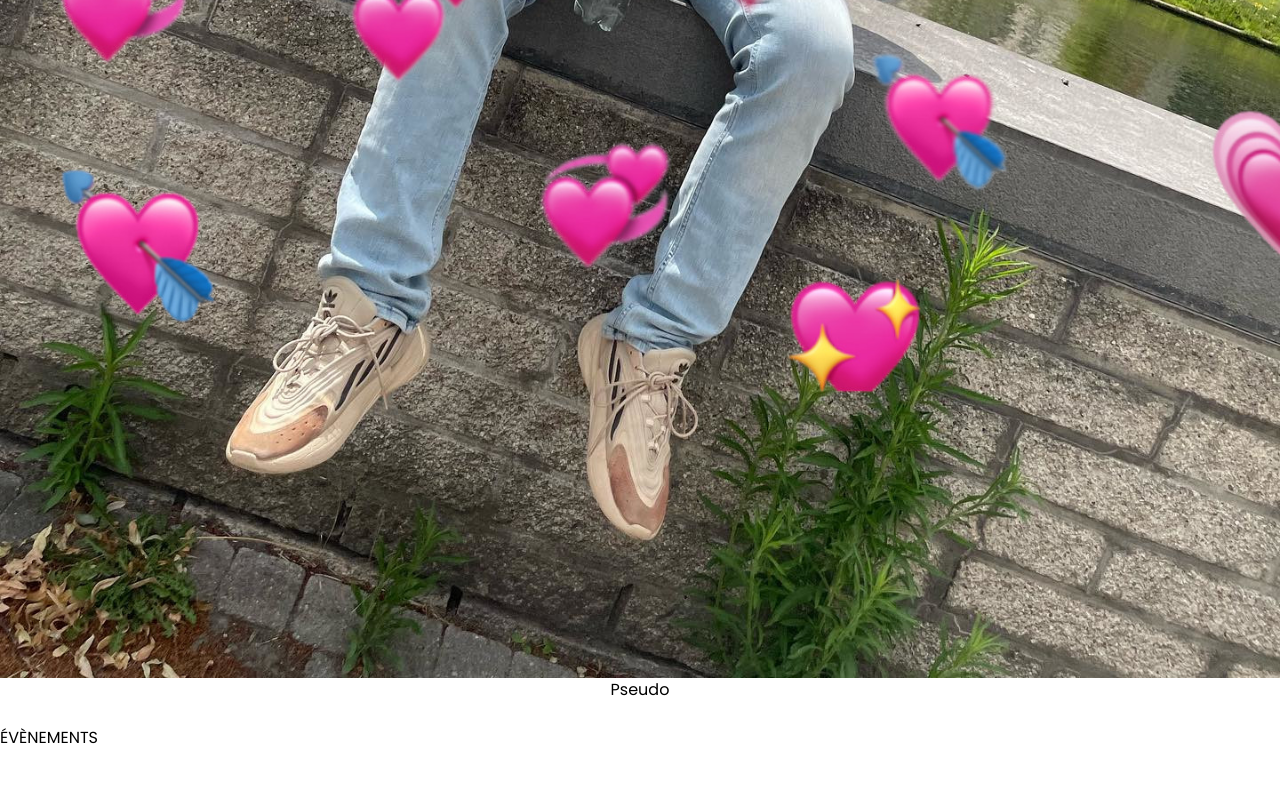
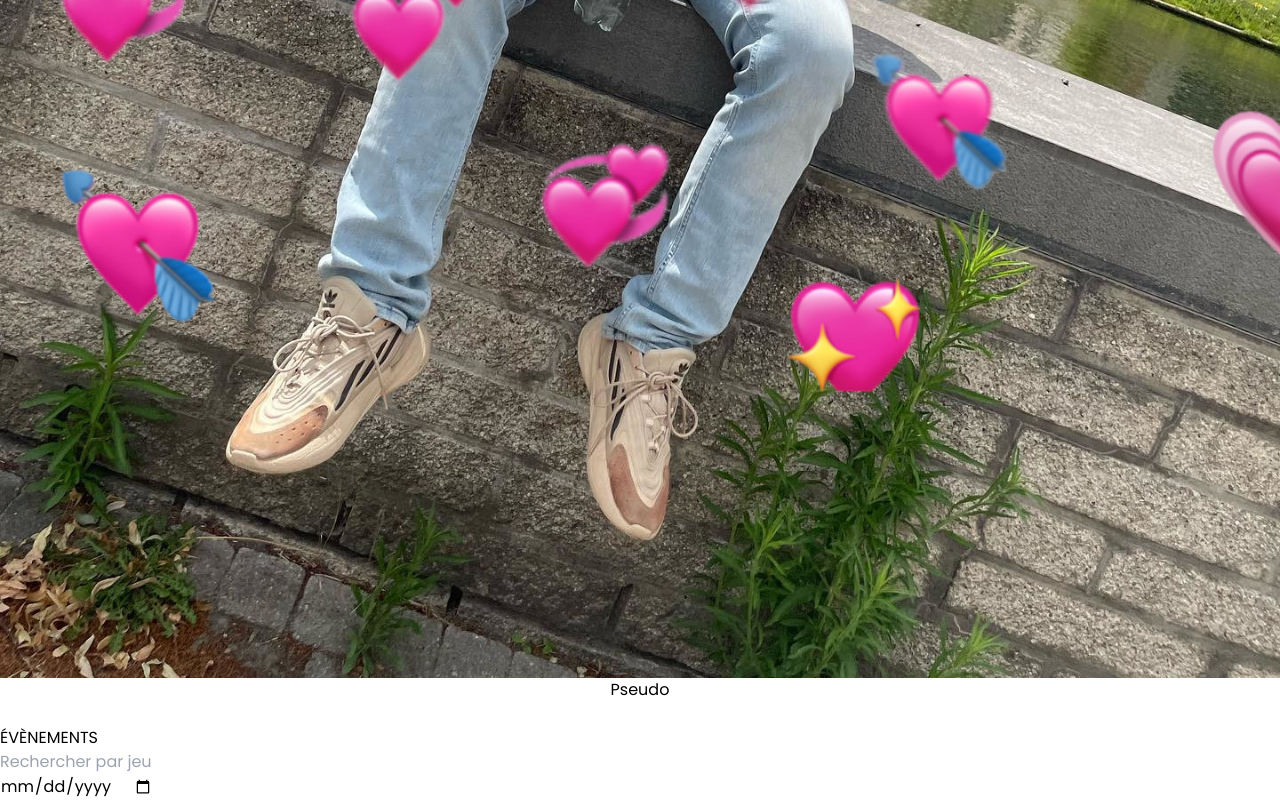
Before and after one commit to saamue3l/gamehub-front, a Vue app: page /events in a window 1280 px wide. Shown: the part 1815-2615 px from the top of the page. Before the commit the page ends 2589 px from the top, so only its background shows below. Built offline with nearby package versions, Linux system fonts and the light colour scheme.

Commit message:
Made some header components

```diff
--- /dev/null
+++ b/src/components/ui/inputs/datePicker/DatePicker.vue
@@ -0,0 +1,10 @@
+<script setup lang="ts"></script>
+
+<template>
+  <input
+    type="date"
+    class="rounded-md p-1.5 bg-custom-background border border-custom-white focus-within:border-custom-primary text-custom-gray focus:text-custom-white focus-visible:outline-none"
+  />
+</template>
+
+<style scoped></style>
--- a/src/components/ui/inputs/searchbar/SearchBar.vue
+++ b/src/components/ui/inputs/searchbar/SearchBar.vue
@@ -1,9 +1,24 @@
 <script setup lang="ts">
-withDefaults(defineProps(), {
+import SearchButton from '@/components/ui/inputs/searchbar/SearchButton.vue'
+
+interface InputProps {
+  placeholder?: string
+}
+
+withDefaults(defineProps<InputProps>(), {
   placeholder: 'Rechercher'
 })
 </script>
 <template>
-  <input class="rounded bg-slate-800 border-slate-200" :placeholder="placeholder" />
+  <div
+    class="group/search rounded-md p-1.5 flex justify-start bg-custom-background border border-custom-white focus-within:border-custom-primary"
+    tabindex=""
+  >
+    <input
+      :placeholder="placeholder"
+      class="bg-custom-background focus-visible:outline-none focus-visible:placeholder-custom-white transition placeholder:transition placeholder:text-custom-gray caret-custom-white text-custom-white"
+    />
+    <SearchButton></SearchButton>
+  </div>
 </template>
 <style scoped></style>
--- /dev/null
+++ b/src/components/ui/inputs/searchbar/SearchButton.vue
@@ -0,0 +1,23 @@
+<script setup lang="ts"></script>
+
+<template>
+  <button class="flex justify-center p-0.5">
+    <svg
+      xmlns="http://www.w3.org/2000/svg"
+      class="size-5 stroke-custom-white"
+      fill="none"
+      viewBox="0 0 24 24"
+      strokeWidth="{2}"
+      stroke="currentColor"
+      className="size-6"
+    >
+      <path
+        strokeLinecap="round"
+        strokeLinejoin="round"
+        d="m21 21-5.197-5.197m0 0A7.5 7.5 0 1 0 5.196 5.196a7.5 7.5 0 0 0 10.607 10.607Z"
+      />
+    </svg>
+  </button>
+</template>
+
+<style scoped></style>
--- a/src/views/Events.vue
+++ b/src/views/Events.vue
@@ -2,14 +2,16 @@
 import Layer from '@/components/test/layer.vue'
 import SearchBar from '@/components/ui/inputs/searchbar/SearchBar.vue'
 import BasePage from '@/components/layout/BasePage.vue'
+import DatePicker from '@/components/ui/inputs/datePicker/DatePicker.vue'
 </script>
 
 <template>
   <!--  <Layer image-path="src/assets/evenements.png" />-->
   <BasePage title="Évènements">
     <section>
-      <header>
-        <SearchBar></SearchBar>
+      <header class="flex gap-3">
+        <SearchBar placeholder="Rechercher par jeu"></SearchBar>
+        <DatePicker></DatePicker>
       </header>
     </section>
   </BasePage>
--- a/tailwind.config.js
+++ b/tailwind.config.js
@@ -5,7 +5,7 @@ export default {
   theme: {
     extend: {
       fontFamily: {
-        sans: ['Poppins'],
+        sans: ['Poppins']
       },
       colors: {
         'custom-primary': '#3B82F6',
@@ -13,8 +13,9 @@ export default {
         'custom-background': '#020818',
         'custom-background-dark': '#01050E',
         'custom-white': '#fafafe',
+        'custom-gray': '#9ca3af'
       }
-    },
+    }
   },
-  plugins: [],
+  plugins: []
 }
```
